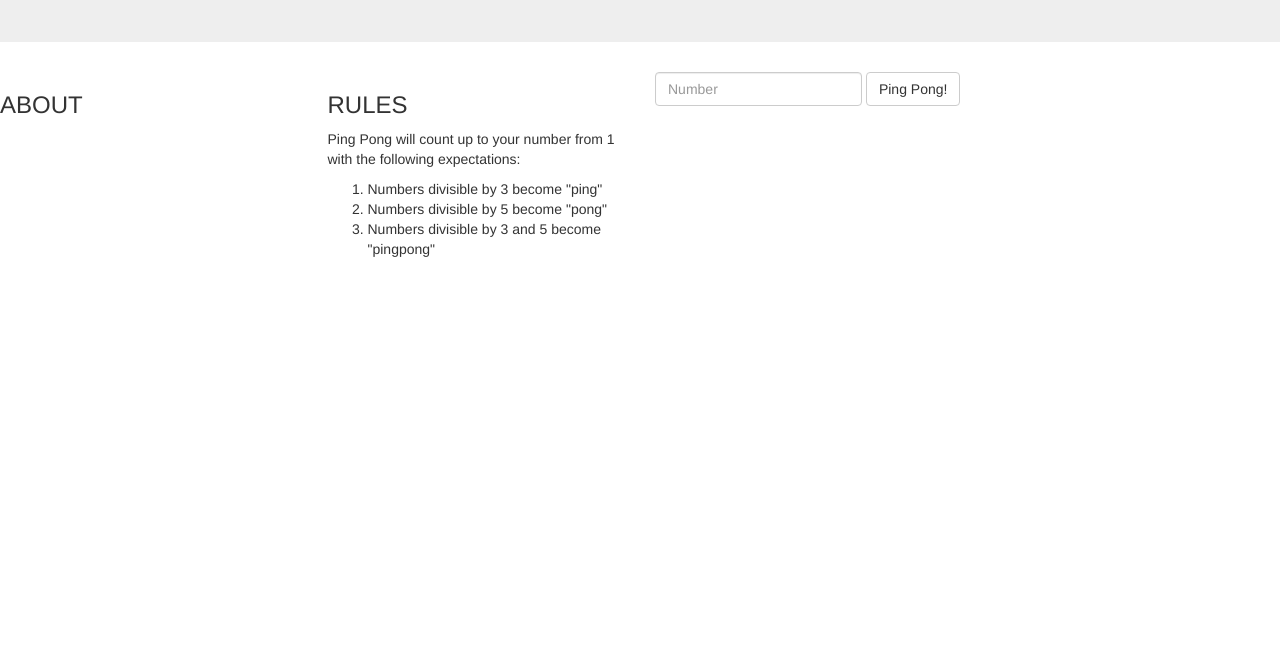
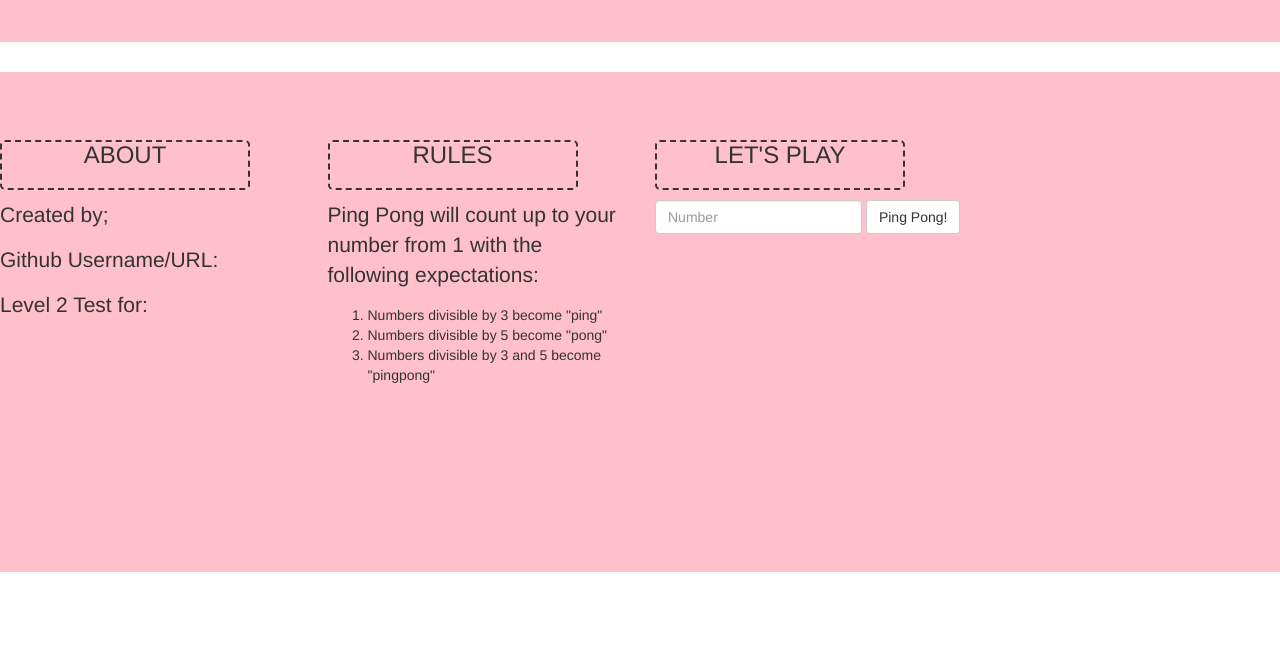
Before and after one commit to Viv-Iam/Pingpong.github.io, a plain HTML site: page index.html in a window 1280 px wide. Shown: the part 153-800 px from the top of the page. Drawn offline with Linux system fonts and the light colour scheme.

Commit message:
added background color to the jumbotron section

```diff
--- a/css/styles.css
+++ b/css/styles.css
@@ -1,9 +1,26 @@
 h1 {
+    text-align: center;
+}
+h3 {
+  border: 2px;
+  border-style: dashed;;;
+  border-radius: 5px;
+  width: 250px;
   text-align: center;
+  height: 50px;
 }
-#output {
-  display: none;
+
+#pipong {
+    float: left;
 }
-#pipong {
-  float: left;
+
+.row {
+height: 500px;
 }
+
+.jumbotron {
+  background-color: pink;
+}
+.game {
+  float: right;
+}
--- a/index.html
+++ b/index.html
@@ -1,5 +1,6 @@
 <!DOCTYPE html>
 <html>
+
 <head>
     <title>PING-PONG</title>
     <link href="css/bootstrap.css" rel="stylesheet" type="text/css">
@@ -7,13 +8,18 @@
     <script src="js/jquery-3.1.1.js"></script>
     <script src="js/scripts.js"></script>
 </head>
+
 <body>
-  <div class="jumbotron"><h1>PING PONG</h1></div>
-  <div class="row">
-    <div class="col-sm-3">
-      <h3>ABOUT<h3>
+    <div class="jumbotron">
+        <h1>PING PONG</h1></div>
+    <div class="row jumbotron">
+        <div class="col-sm-3 about">
+            <h3>ABOUT</h3>
+              <p>Created by;</p>
+              <p>Github Username/URL:</p>
+              <p>Level 2 Test for:</p>
       </div>
-      <div class="col-sm-3">
+      <div class="col-sm-3 rules">
     <h3>RULES</h3>
             <p>Ping Pong will count up to your number from 1 with the following expectations:</p>
             <ol>
@@ -21,7 +27,9 @@
                 <li>Numbers divisible by 5 become "pong"</li>
                 <li>Numbers divisible by 3 and 5 become "pingpong"</li>
         </div>
-  <div class="col-sm-6" id="pipong">
+        <div class="col-sm-6 game container">
+
+          <h3>LET'S PLAY</h3>
             <form class="form-inline">
                 <div class="form-group">
                     <input type="number" class="form-control" placeholder="Number" id="input1">
@@ -29,8 +37,11 @@
                 <button type="submit" class="btn btn-default">Ping Pong!</button>
             </form>
         </div>
+
         <div id="output">
             <ul id="list"></ul>
         </div>
+        </div>
 </body>
+
 </html>
```
Also changed, not shown: js/scripts.js (+4 -3 lines), 1 other file. Lines whose indentation alone changed are shown as unchanged.
